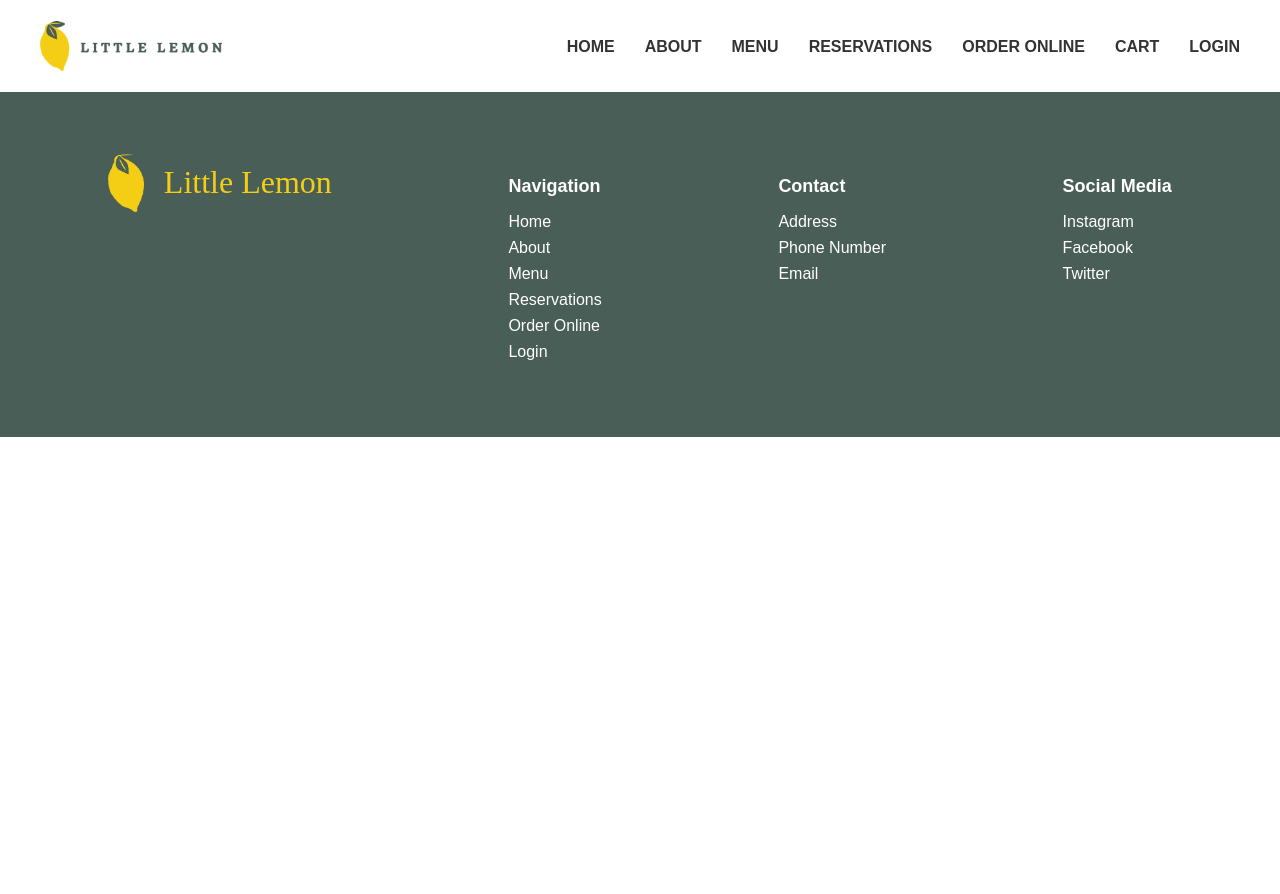
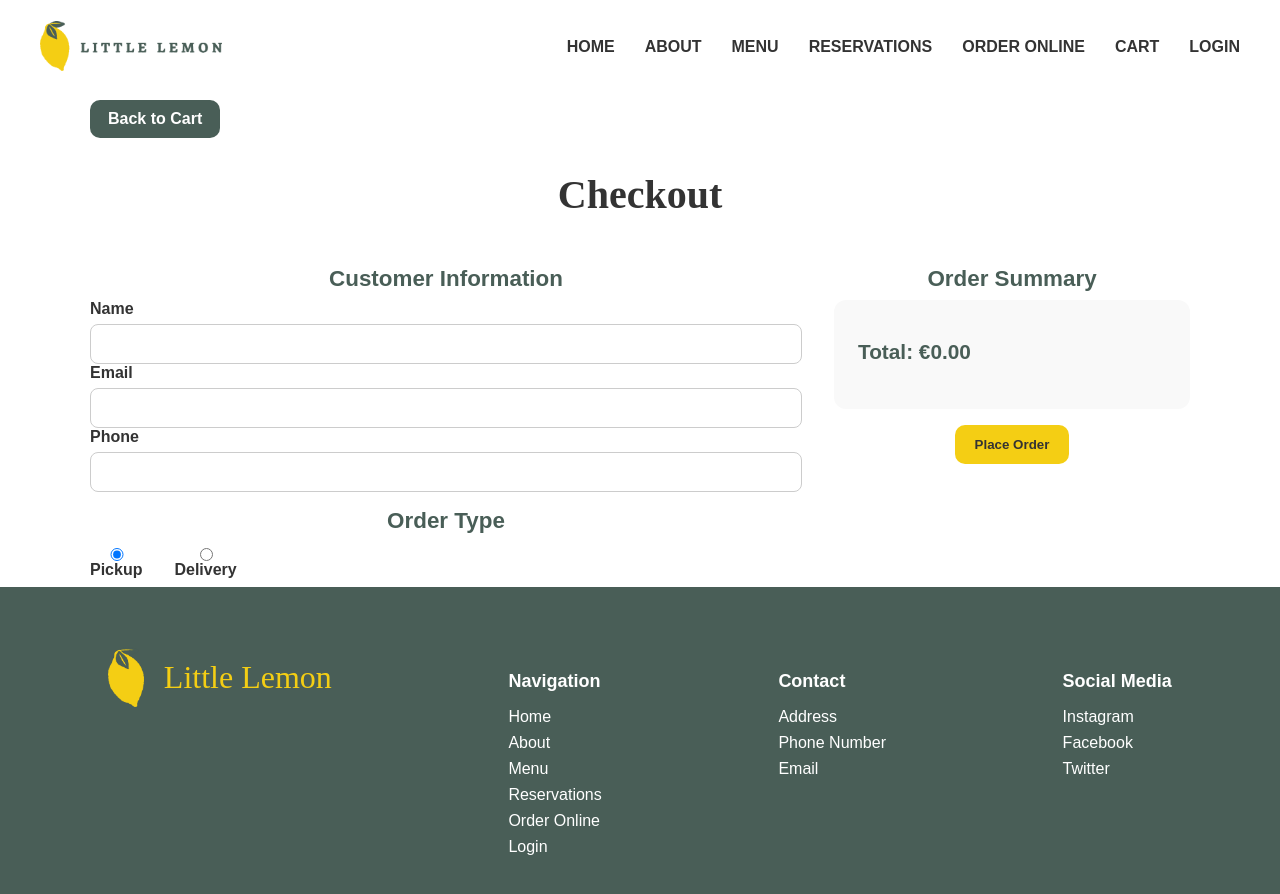
Before and after one commit to Zahid295/little-lemon-restaurant, a React (Create React App) app: page /checkout in a window 1280 px wide. Shown: the top 894 px of the page. Before the commit the page ends 800 px from the top, so only its background shows below. Built offline with nearby package versions, Linux system fonts and the light colour scheme.

Commit message:
Add checkout page and its styling

```diff
--- a/src/AppRoutes.js
+++ b/src/AppRoutes.js
@@ -7,6 +7,7 @@ import Reservations from "./pages/Reservations";
 import ConfirmedBooking from "./components/ConfirmedBooking/ConfirmedBooking";
 import OrderOnlinePage from "./pages/OrderOnlinePage";
 import CartPage from "./pages/CartPage";
+import CheckoutPage from "./pages/CheckoutPage";
 
 export default function AppRoutes() {
   const navigate = useNavigate();
@@ -30,6 +31,7 @@ export default function AppRoutes() {
       <Route path="/confirmed" element={<ConfirmedBooking />} />
       <Route path="/order-online" element={<OrderOnlinePage />} />
       <Route path="/Cart" element={<CartPage />} />
+      <Route path="/checkout" element={<CheckoutPage />} />
     </Routes>
   );
 }
--- a/src/pages/CartPage.css
+++ b/src/pages/CartPage.css
@@ -8,7 +8,8 @@
 
 .cart-title {
   font-family: 'Markazi Text', serif;
-  font-size: 2.5rem;
+  font-size: 40px;
+  font-weight: 700;
   color: #333333;
   margin-bottom: 2rem;
 }
@@ -19,7 +20,7 @@
   margin-top: 2rem;
 }
 
-/* Cart Items (Desktop) */
+/* Cart Items */
 .cart-item {
   display: flex;
   justify-content: center;
@@ -112,7 +113,7 @@
   margin-bottom: 1rem;
 }
 
-/* Back Button (Continue Ordering) */
+/* Back Button */
 .back-btn {
   display: inline-block;
   background-color: #333333;
--- a/src/pages/CartPage.js
+++ b/src/pages/CartPage.js
@@ -61,9 +61,9 @@ export default function CartPage() {
                 <div className="cart-footer">
                     <h2>Total: €{total.toFixed(2)}</h2>
 
-                    {/* <Link to="/checkout" className="checkout-btn">
+                    <Link to="/checkout" className="checkout-btn">
                     Proceed to checkout
-                    </Link> */}
+                    </Link>
 
                     <Link to="/order-online" className="back-btn">
                     Continue Ordering
--- /dev/null
+++ b/src/pages/CheckoutPage.css
@@ -0,0 +1,152 @@
+/* Checkout Page Container */
+.checkout-page {
+  max-width: 1100px;
+  margin: 0 auto;
+  padding: 0.5rem 2rem;
+  text-align: center;
+}
+
+/* Back to Cart */
+.back-to-cart-top {
+  display: block;
+  text-align: left;
+  background-color: #495e57;
+  color: white;
+  padding: 10px 18px;
+  border-radius: 10px;
+  text-decoration: none;
+  font-family: 'Karla', sans-serif;
+  font-weight: 700;
+  margin-bottom: 1rem;
+  width: fit-content;
+}
+
+.checkout-title {
+  font-family: 'Markazi Text', serif;
+  font-size: 40px;
+  font-weight: 700;
+  color: #333333;
+  margin-bottom: 2rem;
+}
+
+/* Two-column layout */
+.checkout-columns {
+  display: flex;
+  gap: 2rem;
+  align-items: flex-start;
+}
+
+.checkout-left {
+  flex: 2;
+}
+
+.checkout-right {
+  flex: 1;
+  position: sticky;
+  top: 20px;
+}
+
+/* Form Layout */
+.checkout-form {
+  display: flex;
+  flex-direction: column;
+  gap: 1.5rem;
+}
+
+.section-heading {
+  font-family: 'Karla', sans-serif;
+  font-size: 1.4rem;
+  font-weight: 700;
+  color: #495e57;
+  margin-top: 1rem;
+  margin-bottom: 0.5rem;
+}
+
+label {
+  display: flex;
+  flex-direction: column;
+  text-align: left;
+  font-family: 'Karla', sans-serif;
+  font-weight: 600;
+  color: #333;
+}
+
+input {
+  padding: 10px;
+  border: 1px solid #ccc;
+  border-radius: 8px;
+  margin-top: 6px;
+  font-size: 1rem;
+}
+
+/* Errors */
+.error {
+  color: #b00020;
+  font-size: 0.9rem;
+  margin-top: 4px;
+}
+
+/* Order Type */
+.order-type {
+  display: flex;
+  gap: 2rem;
+  font-family: 'Karla', sans-serif;
+  font-weight: 600;
+}
+
+/* Summary Box */
+.summary-box {
+  background-color: #f9f9f9;
+  padding: 1.5rem;
+  border-radius: 12px;
+  text-align: left;
+  font-family: 'Karla', sans-serif;
+}
+
+.summary-total {
+  margin-top: 1rem;
+  font-size: 1.3rem;
+  font-weight: 700;
+  color: #495e57;
+}
+
+/* Buttons */
+.place-order-btn {
+  background-color: #f4ce14;
+  color: #333;
+  padding: 12px 20px;
+  border: none;
+  border-radius: 10px;
+  font-family: 'Karla', sans-serif;
+  font-weight: 700;
+  cursor: pointer;
+  margin-top: 1rem;
+}
+
+/* Styles for tablet devices responsiveness */
+@media (max-width: 1024px) {
+  .checkout-columns {
+    flex-direction: column;
+  }
+
+  .checkout-right {
+    position: static;
+    width: 100%;
+  }
+}
+
+/* Styles for mobile devices responsiveness */
+@media (max-width: 600px) {
+  .order-type {
+    flex-direction: column;
+    gap: 1rem;
+  }
+
+  .summary-box {
+    padding: 1rem;
+  }
+
+  input {
+    font-size: 0.95rem;
+  }
+}
--- /dev/null
+++ b/src/pages/CheckoutPage.js
@@ -0,0 +1,154 @@
+import { useState } from "react";
+import { useCart } from "../context/CartContext";
+import { Link } from "react-router-dom";
+import "./CheckoutPage.css";
+
+export default function CheckoutPage() {
+    const { cart } = useCart();
+    // const navigate = useNavigate();
+
+    const [form, setForm] = useState({
+        name: "",
+        email: "",
+        phone: "",
+        orderType: "pickup",
+        street: "",
+        city: "",
+        postcode: "",
+    });
+
+    const [errors, setErrors] = useState({});
+
+    const handleChange = (e) => {
+        setForm({...form, [e.target.name]: e.target.value});
+    };
+
+    const validate = () => {
+        let newErrors = {};
+
+        if (!form.name.trim()) newErrors.name = "Name is required";
+        if (!form.email.trim()) newErrors.email = "Email is required";
+        if (!form.phone.trim()) newErrors.phone = "Phone is required";
+
+        if (form.orderType === "delivery") {
+            if (!form.street.trim()) newErrors.street = "Street is required";
+            if (!form.city.trim()) newErrors.city = "City is required";
+            if (!form.postcode.trim()) newErrors.postcode = "Postcode is required";
+        }
+        setErrors(newErrors);
+        return Object.keys(newErrors).length === 0;
+    }
+
+    const handleSubmit = (e) => {
+        e.preventDefault();
+
+        if (!validate()) return;
+
+        console.log("submitted");
+    }
+
+    const total = cart.reduce((sum, item) => {
+        const numericPrice = Number(item.price.replace("$", ""));
+        return sum + numericPrice * item.quantity;
+    }, 0)
+
+    return (
+<section className="checkout-page">
+  <Link to="/cart" className="back-to-cart-top">
+    Back to Cart
+  </Link>
+
+  <h1 className="checkout-title">Checkout</h1>
+
+  <form className="checkout-form" onSubmit={handleSubmit}>
+    <div className="checkout-columns">
+
+      <div className="checkout-left">
+        <h2 className="section-heading">Customer Information</h2>
+
+        <label>
+          Name
+          <input type="text" name="name" value={form.name} onChange={handleChange} />
+          {errors.name && <p className="error">{errors.name}</p>}
+        </label>
+
+        <label>
+          Email
+          <input type="email" name="email" value={form.email} onChange={handleChange} />
+          {errors.email && <p className="error">{errors.email}</p>}
+        </label>
+
+        <label>
+          Phone
+          <input type="text" name="phone" value={form.phone} onChange={handleChange} />
+          {errors.phone && <p className="error">{errors.phone}</p>}
+        </label>
+
+        <h2 className="section-heading">Order Type</h2>
+
+        <div className="order-type">
+          <label>
+            <input type="radio" name="orderType" value="pickup"
+              checked={form.orderType === "pickup"} onChange={handleChange} />
+            Pickup
+          </label>
+
+          <label>
+            <input type="radio" name="orderType" value="delivery"
+              checked={form.orderType === "delivery"} onChange={handleChange} />
+            Delivery
+          </label>
+        </div>
+
+        {form.orderType === "delivery" && (
+          <>
+            <h2 className="section-heading">Delivery Address</h2>
+
+            <label>
+              Street
+              <input type="text" name="street" value={form.street} onChange={handleChange} />
+              {errors.street && <p className="error">{errors.street}</p>}
+            </label>
+
+            <label>
+              City
+              <input type="text" name="city" value={form.city} onChange={handleChange} />
+              {errors.city && <p className="error">{errors.city}</p>}
+            </label>
+
+            <label>
+              Postcode
+              <input type="text" name="postcode" value={form.postcode} onChange={handleChange} />
+              {errors.postcode && <p className="error">{errors.postcode}</p>}
+            </label>
+          </>
+        )}
+      </div>
+
+      <div className="checkout-right">
+        <h2 className="section-heading">Order Summary</h2>
+
+        <div className="summary-box">
+          {cart.map((item) => {
+            const numericPrice = Number(item.price.replace("$", ""));
+            return (
+              <p key={item.title}>
+                {item.title} x {item.quantity} — $
+                {(numericPrice * item.quantity).toFixed(2)}
+              </p>
+            );
+          })}
+
+          <h3 className="summary-total">Total: €{total.toFixed(2)}</h3>
+        </div>
+
+        <button type="submit" className="place-order-btn">
+          Place Order
+        </button>
+      </div>
+
+    </div>
+  </form>
+</section>
+    );
+}
```
